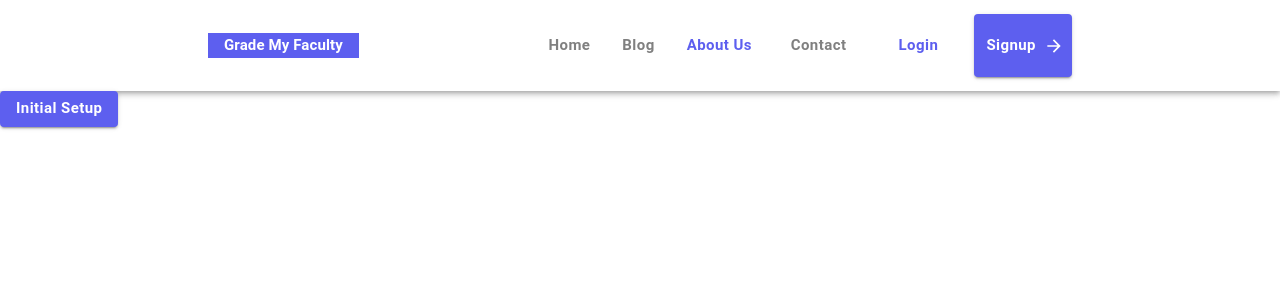
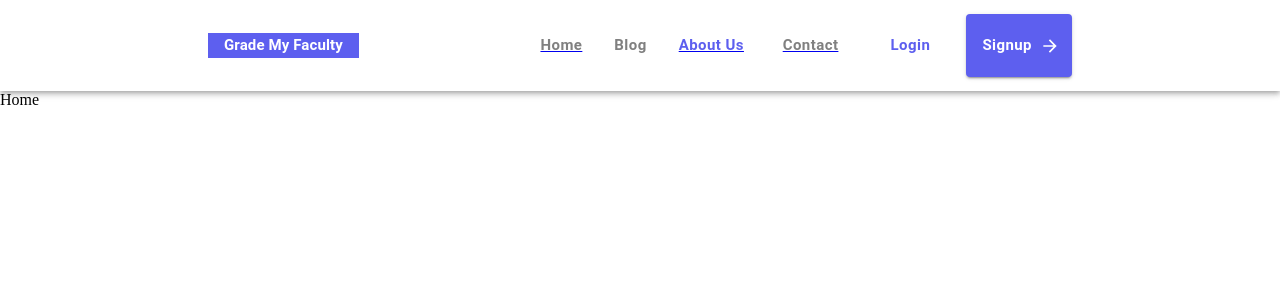
Before and after one commit to AbdulAziz0682/grade-my-faculty, a React (Create React App) app: page / in a window 1280 px wide. Shown: the top 300 px of the page. Built offline with nearby package versions, Linux system fonts and the light colour scheme.

Commit message:
Setup routes with react router dom

```diff
--- a/package.json
+++ b/package.json
@@ -12,6 +12,7 @@
     "@testing-library/user-event": "^12.1.10",
     "react": "^17.0.2",
     "react-dom": "^17.0.2",
+    "react-router-dom": "^5.3.0",
     "react-scripts": "4.0.3",
     "web-vitals": "^1.0.1"
   },
--- a/src/App.jsx
+++ b/src/App.jsx
@@ -1,9 +1,8 @@
 import React from 'react';
 
-import Button from '@mui/material/Button';
 import { createTheme, ThemeProvider } from '@mui/material/styles';
 
-import TopBar from './components/TopBar';
+import Routes from './routes/index';
 
 import themeOptions from './themeOptions';
 
@@ -12,8 +11,7 @@ const theme = createTheme(themeOptions);
 export default function App() {
   return (
     <ThemeProvider theme={theme}>
-      <TopBar />
-      <Button variant="contained">Initial Setup</Button>
+      <Routes />
     </ThemeProvider>
   );
 }
--- /dev/null
+++ b/src/components/Pages/AboutUs/index.jsx
@@ -0,0 +1,3 @@
+export default function AboutUs() {
+  return 'AboutUs';
+}
--- /dev/null
+++ b/src/components/Pages/Blog/index.jsx
@@ -0,0 +1,3 @@
+export default function Blog() {
+  return 'Blog';
+}
--- /dev/null
+++ b/src/components/Pages/Contact/index.jsx
@@ -0,0 +1,3 @@
+export default function Contact() {
+  return 'Contact';
+}
--- /dev/null
+++ b/src/components/Pages/Home/index.jsx
@@ -0,0 +1,3 @@
+export default function Home() {
+  return 'Home';
+}
--- /dev/null
+++ b/src/components/Pages/Login/index.jsx
@@ -0,0 +1,3 @@
+export default function Login() {
+  return 'Login';
+}
--- /dev/null
+++ b/src/components/Pages/SignUp/index.jsx
@@ -0,0 +1,3 @@
+export default function SignUp() {
+  return 'SignUp';
+}
--- a/src/components/TopBar/index.jsx
+++ b/src/components/TopBar/index.jsx
@@ -13,6 +13,8 @@ import ListItem from '@mui/material/ListItem';
 import ListItemText from '@mui/material/ListItemText';
 import Container from '@mui/material/Container';
 import ArrowForward from '@mui/icons-material/ArrowForward';
+import { Link as MuiLink } from '@mui/material';
+import { Link } from 'react-router-dom';
 
 export default function TopBar() {
   const [mobileMoreAnchorEl, setMobileMoreAnchorEl] = React.useState(null);
@@ -61,8 +63,8 @@ export default function TopBar() {
 
   return (
     <Box sx={{ flexGrow: 1 }}>
-      <AppBar position="static" color="transparent" sx={{ py: 1.7 }}>
-        <Container>
+      <AppBar position="static" color="transparent">
+        <Container sx={{ py: 1.7 }}>
           <Toolbar>
             <Typography
               variant="h6"
@@ -83,27 +85,35 @@ export default function TopBar() {
               <Box sx={{ display: { xs: 'none', md: 'flex' } }}>
                 <List sx={{ display: 'flex' }}>
                   <ListItem>
-                    <ListItemText primary="Home" primaryTypographyProps={{ variant: 'button', color: 'gray' }} />
+                    <Link to="/" sx={{ textDecoration: 'none' }}>
+                      <ListItemText primary="Home" primaryTypographyProps={{ variant: 'button', color: 'gray' }} />
+                    </Link>
                   </ListItem>
                   <ListItem>
-                    <ListItemText primary="Blog" primaryTypographyProps={{ variant: 'button', color: 'gray' }} />
+                    <MuiLink href="/blog" underline="none">
+                      <ListItemText primary="Blog" primaryTypographyProps={{ variant: 'button', color: 'gray' }} />
+                    </MuiLink>
                   </ListItem>
                   <ListItem>
-                    <ListItemText sx={{ minWidth: '4.5rem' }} primary="About Us" primaryTypographyProps={{ variant: 'button', color: 'primary.main' }} />
+                    <Link to="/aboutUs">
+                      <ListItemText sx={{ minWidth: '4.5rem' }} primary="About Us" primaryTypographyProps={{ variant: 'button', color: 'primary.main' }} />
+                    </Link>
                   </ListItem>
                   <ListItem>
-                    <ListItemText primary="Contact" primaryTypographyProps={{ variant: 'button', color: 'gray' }} />
+                    <Link to="/contact">
+                      <ListItemText primary="Contact" primaryTypographyProps={{ variant: 'button', color: 'gray' }} />
+                    </Link>
                   </ListItem>
                 </List>
                 <Button
                   variant="text"
+                  onClick={() => {}}
                   sx={{ p: 1.5, mx: 3 }}
                 >
                   Login
                 </Button>
                 <Button
                   variant="contained"
-                  sx={{ p: 1.5 }}
                   endIcon={<ArrowForward />}
                 >
                   Signup
--- /dev/null
+++ b/src/routes/index.jsx
@@ -0,0 +1,45 @@
+import React from 'react';
+import {
+  BrowserRouter as Router,
+  Switch,
+  Route,
+} from 'react-router-dom';
+
+import TopBar from '../components/TopBar/index';
+import Home from '../components/Pages/Home/index';
+import Blog from '../components/Pages/Blog/index';
+import AboutUs from '../components/Pages/AboutUs/index';
+import Contact from '../components/Pages/Contact/index';
+import Login from '../components/Pages/Login/index';
+import SingUp from '../components/Pages/SignUp/index';
+
+export default function App() {
+  return (
+    <Router>
+      <TopBar />
+      <Switch>
+        <Route exact path="/">
+          <Home />
+        </Route>
+        <Route exact path="/home">
+          <Home />
+        </Route>
+        <Route exact path="/blog">
+          <Blog />
+        </Route>
+        <Route exact path="/aboutUs">
+          <AboutUs />
+        </Route>
+        <Route exact path="/contact">
+          <Contact />
+        </Route>
+        <Route exact path="/login">
+          <Login />
+        </Route>
+        <Route exact path="/singUp">
+          <SingUp />
+        </Route>
+      </Switch>
+    </Router>
+  );
+}
```
Also changed, not shown: 1 other file (tests, documents, lock files or other folders).
